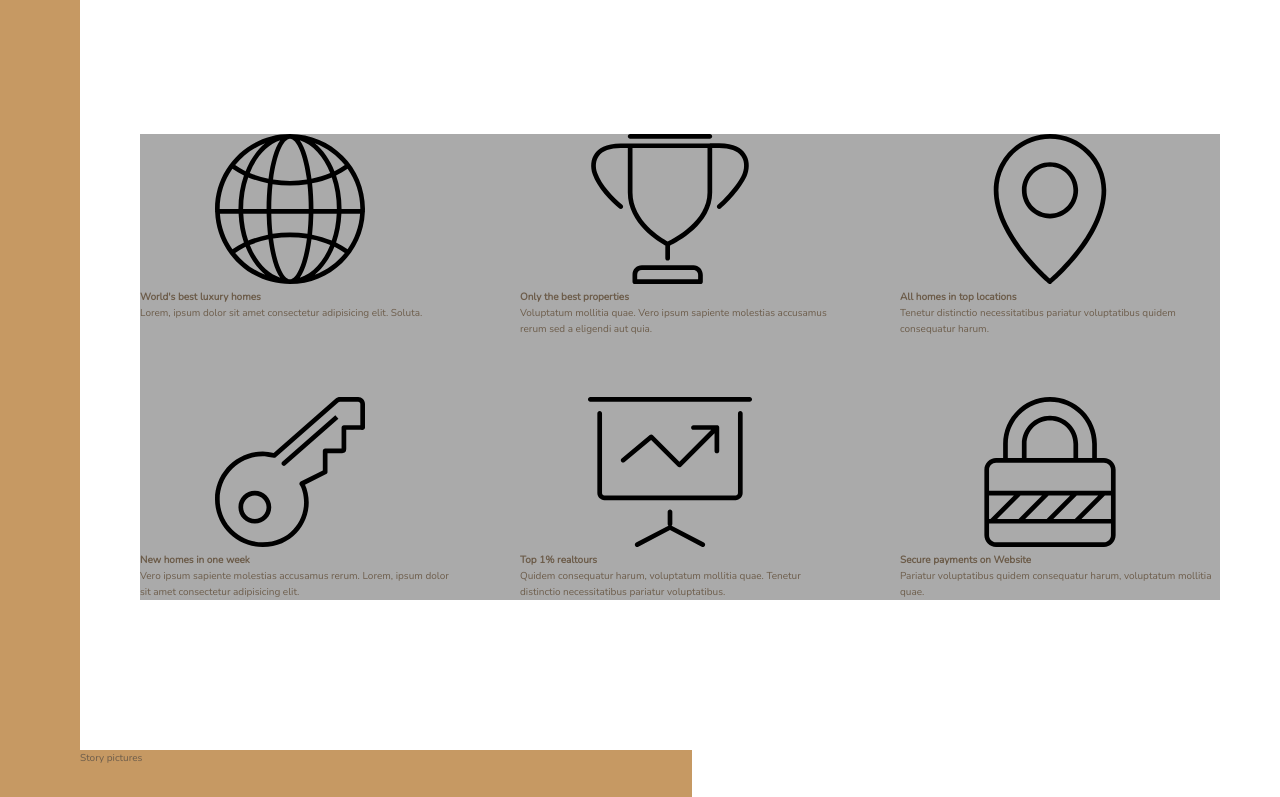
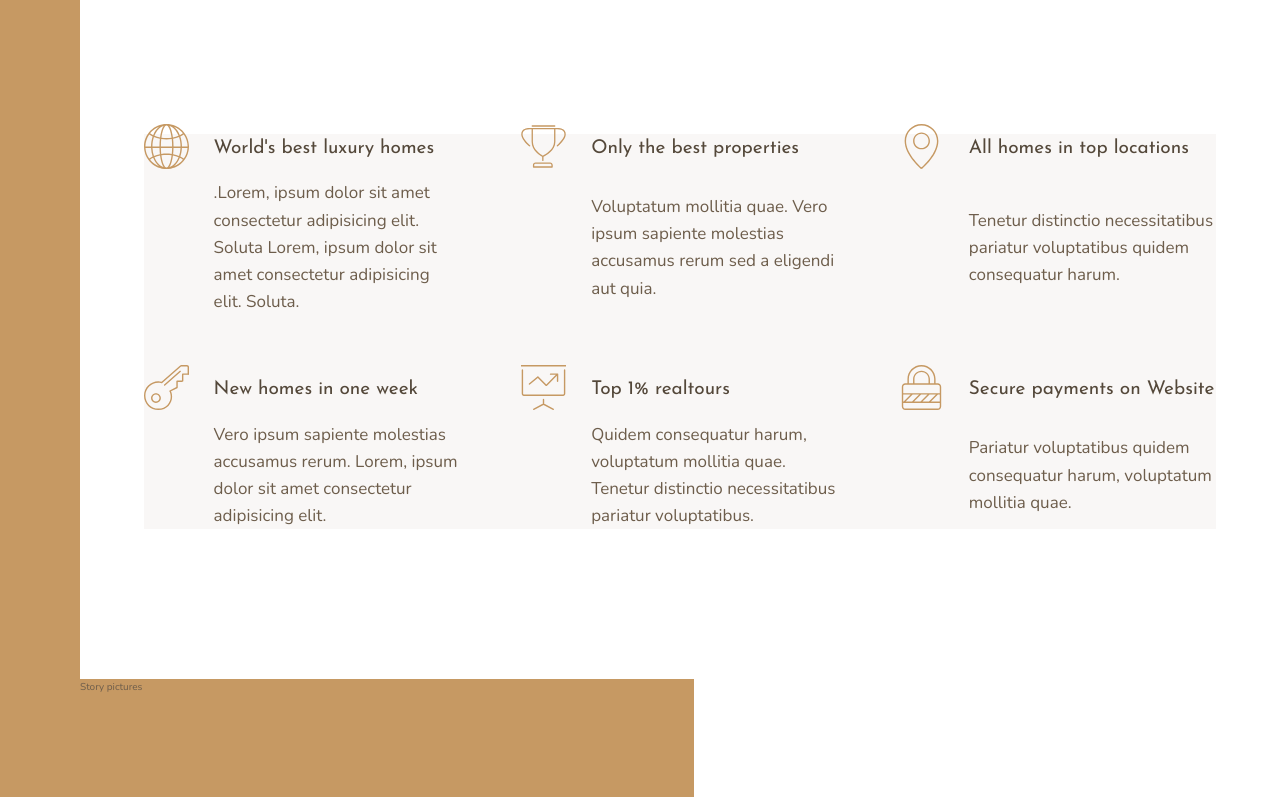
Before and after one commit to UnknownMonk/Css-grid-website, a website: page index.html in a window 1280 px wide. Shown: the part 656-1453 px from the top of the page. Drawn offline with nearby package versions, Linux system fonts and the light colour scheme.

Commit message:
added nested grids to features section to align items in secetion

```diff
--- a/index.html
+++ b/index.html
@@ -25,46 +25,46 @@
     </div>
     <section class="features">
         <div class="feature">
-            <svg class="feature_icon">
+            <svg class="feature__icon">
                 <use xlink:href="img/sprite.svg#icon-global"></use>
             </svg>
-            <h4 class="heading-4">World's best luxury homes</h4>
-            <p class="feature-text">Lorem, ipsum dolor sit amet consectetur adipisicing elit. Soluta.</p>
+            <h4 class="heading-4 heading-4--dark">World's best luxury homes</h4>
+            <p class="feature__text">.Lorem, ipsum dolor sit amet consectetur adipisicing elit. Soluta Lorem, ipsum dolor sit amet consectetur adipisicing elit. Soluta. </p>
         </div>
         <div class="feature">
-            <svg class="feature_icon">
+            <svg class="feature__icon">
                 <use xlink:href="img/sprite.svg#icon-trophy"></use>
             </svg>
-            <h4 class="heading-4">Only the best properties</h4>
-            <p class="feature-text">Voluptatum mollitia quae. Vero ipsum sapiente molestias accusamus rerum sed a eligendi aut quia.</p>
+            <h4 class="heading-4 heading-4--dark">Only the best properties</h4>
+            <p class="feature__text">Voluptatum mollitia quae. Vero ipsum sapiente molestias accusamus rerum sed a eligendi aut quia.</p>
         </div>
         <div class="feature">
-            <svg class="feature_icon">
+            <svg class="feature__icon">
                 <use xlink:href="img/sprite.svg#icon-map-pin"></use>
             </svg>
-            <h4 class="heading-4">All homes in top locations</h4>
-            <p class="feature-text">Tenetur distinctio necessitatibus pariatur voluptatibus quidem consequatur harum.</p>
+            <h4 class="heading-4 heading-4--dark">All homes in top locations</h4>
+            <p class="feature__text">Tenetur distinctio necessitatibus pariatur voluptatibus quidem consequatur harum.</p>
         </div>
         <div class="feature">
-            <svg class="feature_icon">
+            <svg class="feature__icon">
                 <use xlink:href="img/sprite.svg#icon-key"></use>
             </svg>
-            <h4 class="heading-4">New homes in one week</h4>
-            <p class="feature-text">Vero ipsum sapiente molestias accusamus rerum. Lorem, ipsum dolor sit amet consectetur adipisicing elit.</p>
+            <h4 class="heading-4 heading-4--dark">New homes in one week</h4>
+            <p class="feature__text">Vero ipsum sapiente molestias accusamus rerum. Lorem, ipsum dolor sit amet consectetur adipisicing elit.</p>
         </div>
         <div class="feature">
-            <svg class="feature_icon">
+            <svg class="feature__icon">
                 <use xlink:href="img/sprite.svg#icon-presentation"></use>
             </svg>
-            <h4 class="heading-4">Top 1% realtours</h4>
-            <p class="feature-text">Quidem consequatur harum, voluptatum mollitia quae. Tenetur distinctio necessitatibus pariatur voluptatibus.</p>
+            <h4 class="heading-4 heading-4--dark">Top 1% realtours</h4>
+            <p class="feature__text">Quidem consequatur harum, voluptatum mollitia quae. Tenetur distinctio necessitatibus pariatur voluptatibus.</p>
         </div>
         <div class="feature">
-            <svg class="feature_icon">
+            <svg class="feature__icon">
                 <use xlink:href="img/sprite.svg#icon-lock"></use>
             </svg>
-            <h4 class="heading-4">Secure payments on Website</h4>
-            <p class="feature-text">Pariatur voluptatibus quidem consequatur harum, voluptatum mollitia quae.
+            <h4 class="heading-4 heading-4--dark">Secure payments on Website</h4>
+            <p class="feature__text">Pariatur voluptatibus quidem consequatur harum, voluptatum mollitia quae.
 </p>
         </div>
     </section>
--- a/sass/_features.scss
+++ b/sass/_features.scss
@@ -1,11 +1,35 @@
 .features {
-  background-color: $color-grey-light-2;
+  background-color: $color-grey-light-1;
   grid-column: center-start / center-end;
 
   margin: 15rem 0;
 
   display: grid;
 
-  grid-template-columns: repeat(3, 1fr);
+  //grid-template-columns: repeat(3, 1fr);
+  grid-template-columns: repeat(auto-fit, minmax(25rem, 1fr));
   grid-gap: 6rem;
 }
+
+.feature {
+
+  display: grid;
+  grid-template-columns: min-content 1fr;
+  grid-row-gap: 1.5rem;
+  grid-column-gap: 2.5rem;
+  align-items: start;
+
+
+
+  &__icon {
+    fill: $color-primary;
+    width: 4.5rem;
+    height: 4.5rem;
+    grid-row: 1/ span 2;
+    transform: translateY(-1rem);
+  }
+
+  &__text {
+    font-size: 1.7rem;
+  }
+}
--- a/sass/_typography.scss
+++ b/sass/_typography.scss
@@ -0,0 +1,25 @@
+%heading {
+  font-family: $font-display;
+  font-weight: 400;
+}
+
+.heading-1 {
+  @extend %heading;
+}
+
+.heading-2 {
+@extend %heading;
+}
+
+.heading-3 {
+@extend %heading;
+}
+
+
+.heading-4 {
+  @extend %heading;
+  font-size: 1.9rem;
+
+  &--light {color:$color-grey-dark-1;}
+  &--dark {color:$color-grey-dark-1;}
+}
```
Also changed, not shown: css/style.css.
